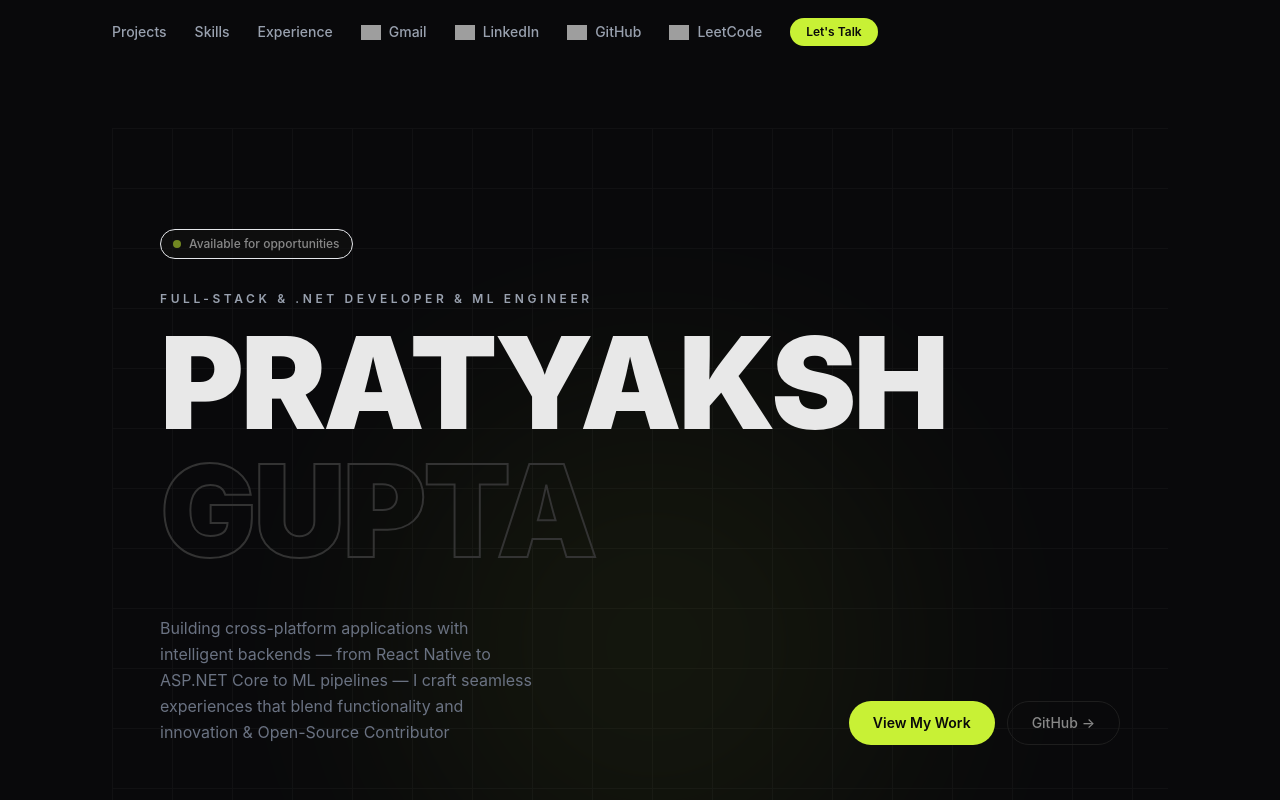
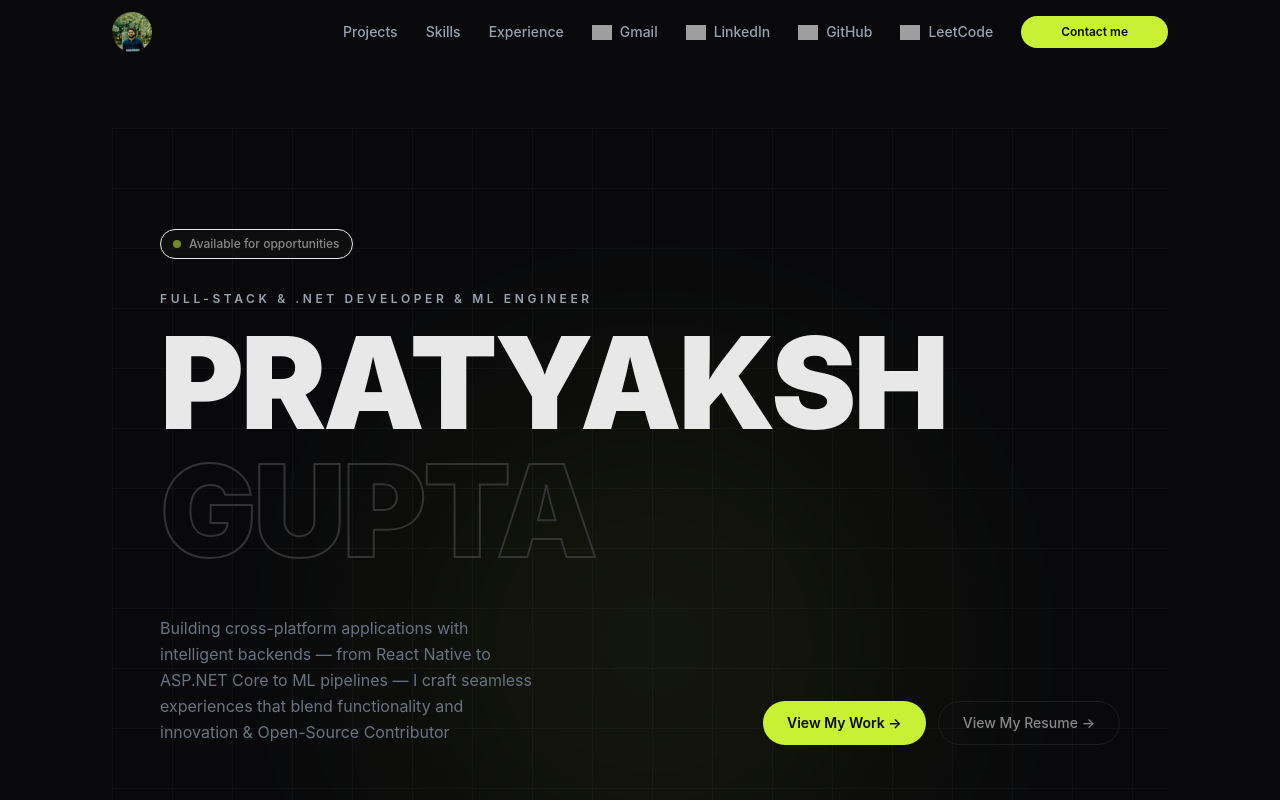
Before and after one commit to Pratyakshgupta887qwert/Pratyakshgupta887qwert.github.io, a React app in the folder frontend/: page / in a window 1280 px wide. Shown: the top 800 px of the page. Built offline with nearby package versions, Linux system fonts and the light colour scheme; grey boxes are pictures that could not be loaded; the HTML template or start-up script is replaced by a standard one.

Commit message:
adding photo

```diff
--- a/frontend/src/components/Hero.jsx
+++ b/frontend/src/components/Hero.jsx
@@ -49,15 +49,15 @@ export default function Hero() {
               href="#projects"
               className="h-11 px-6 inline-flex items-center justify-center rounded-full bg-[#c8f135] text-[#0a0a0a] font-semibold text-sm hover:bg-[#d4f550] transition-colors"
             >
-              View My Work
+              View My Work →
             </a>
             <a
-              href="https://github.com/Pratyakshgupta887qwert"
+              href="https://drive.google.com/file/d/1rd0et5cm0DrSEjOdyF5c-fzB0fHBnCkX/view?usp=sharing"
               target="_blank"
               rel="noreferrer"
               className="h-11 px-6 inline-flex items-center justify-center rounded-full border border-[#1e1e1e] text-[#888] font-medium text-sm hover:text-[#e8e8e8] hover:border-[#333] transition-colors"
             >
-              GitHub →
+              View My Resume →
             </a>
           </div>
         </div>
--- a/frontend/src/components/Navbar.jsx
+++ b/frontend/src/components/Navbar.jsx
@@ -14,15 +14,16 @@ export default function Navbar() {
       scrolled ? 'bg-[#0a0a0a]/90 backdrop-blur-md border-b border-[#1a1a1a]' : 'bg-transparent'
     }`}>
       <div className="max-w-6xl mx-auto px-6 md:px-12 h-16 flex items-center justify-between">
+
+
         {/* Logo */}
-        {/* <a href="#" className="group flex items-center gap-2">
-          <span className="w-7 h-7 rounded-lg bg-[#c8f135] flex items-center justify-center text-[#0a0a0a] font-black text-sm">
-            PG
-          </span>
-          <span className="font-semibold tracking-tight text-[#e8e8e8] group-hover:text-white transition-colors">
-            Pratyaksh<span className="text-[#c8f135]">.</span>
-          </span>
-        </a> */}
+        <a href="#" className="group flex items-center gap-2">
+  <img
+    src="phto.jpg"
+    alt="Profile"
+    className="w-10 h-10 rounded-lg object-cover"
+  />
+</a>
 
 
 
@@ -36,11 +37,11 @@ export default function Navbar() {
             href="mailto:pratyakshgupta887@gmail.com"
             target="_blank"
             rel="noreferrer"
-            className="flex items-center gap-2 text-gray-400 hover:text-[#c8f135] transition-colors font-medium group"
+            className="flex items-center gap-2 text-gray-400 hover:text-[#e8e8e8] transition-colors font-medium group"
           >
             <img
               src="https://skillicons.dev/icons?i=gmail"
-              alt="LeetCode"
+              alt="Gmail"
               width={20}
               height={20}
               className="opacity-500 group-hover:opacity-100 transition-opacity"
@@ -53,7 +54,7 @@ export default function Navbar() {
             href="https://www.linkedin.com/in/pratyaksh-gupta-348556299/"
             target="_blank"
             rel="noreferrer"
-            className="flex items-center gap-2 text-gray-400 hover:text-[#c8f135] transition-colors font-medium group"
+            className="flex items-center gap-2 text-gray-400 hover:text-[#e8e8e8] transition-colors font-medium group"
           >
             <img
               src="https://skillicons.dev/icons?i=linkedin"
@@ -68,7 +69,7 @@ export default function Navbar() {
             href="https://github.com/Pratyakshgupta887qwert"
             target="_blank"
             rel="noreferrer"
-            className="flex items-center gap-2 text-gray-400 hover:text-[#c8f135] transition-colors font-medium group"
+            className="flex items-center gap-2 text-gray-400 hover:text-[#e8e8e8] transition-colors font-medium group"
           >
             <img
               src="https://skillicons.dev/icons?i=github"
@@ -83,7 +84,7 @@ export default function Navbar() {
             href="https://leetcode.com/u/Pratyaksh_Gupta_04/"
             target="_blank"
             rel="noreferrer"
-            className="flex items-center gap-2 text-gray-400 hover:text-[#c8f135] transition-colors font-medium group"
+            className="flex items-center gap-2 text-gray-400 hover:text-[#e8e8e8] transition-colors font-medium group"
           >
             <img
               src="2944960.webp"
@@ -96,9 +97,9 @@ export default function Navbar() {
           </a>
           <a
             href="#contact"
-            className="px-4 py-1.5 rounded-full bg-[#c8f135] text-[#0a0a0a] font-semibold text-xs hover:bg-[#d4f550] transition-colors"
+            className="px-10 py-2 rounded-full bg-[#c8f135] text-[#0a0a0a] font-semibold text-xs hover:bg-[#d4f550] transition-colors"
           >
-            Let's Talk
+            Contact me
           </a>
         </div>
 
```
Also changed, not shown: frontend/public/phto.jpg (added).
